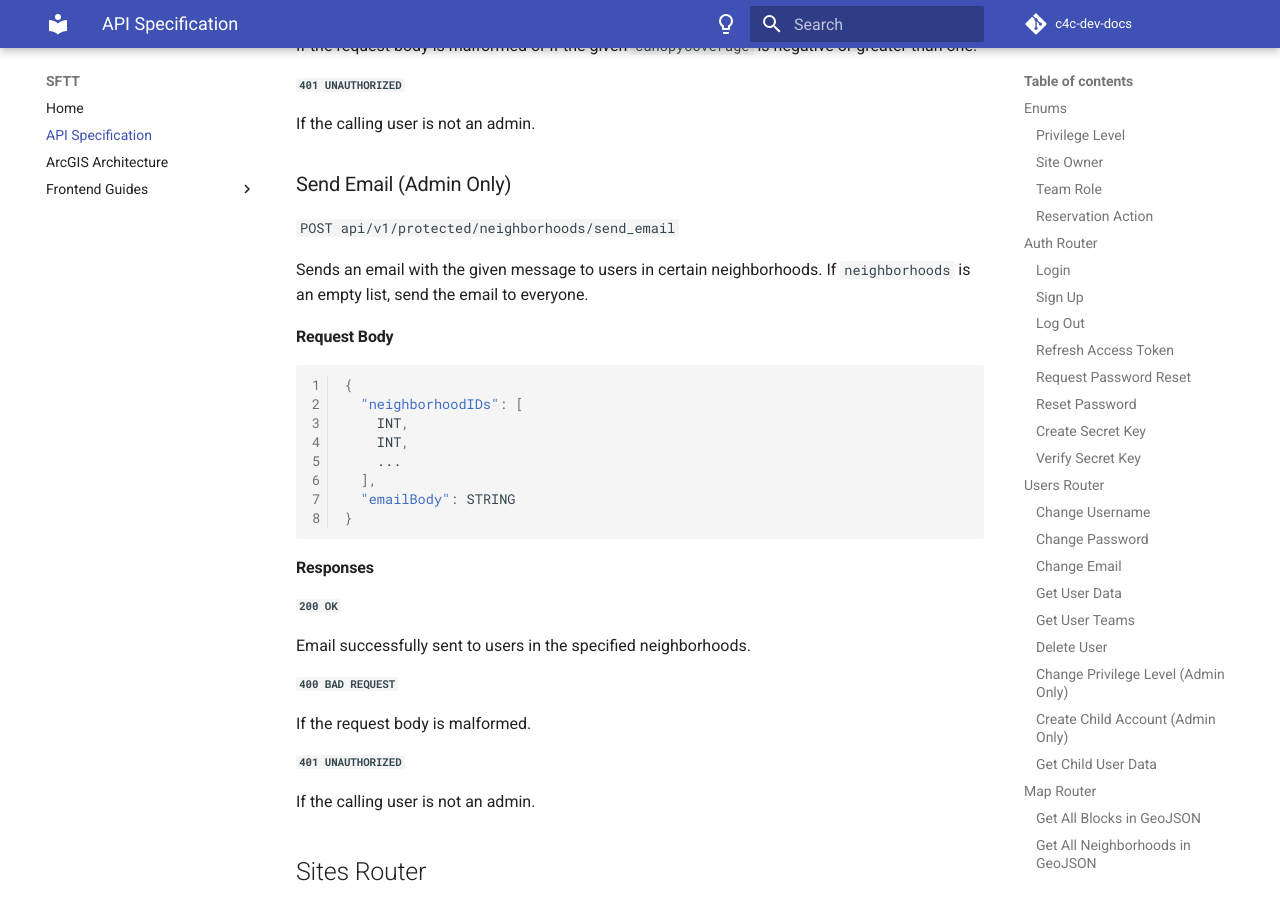
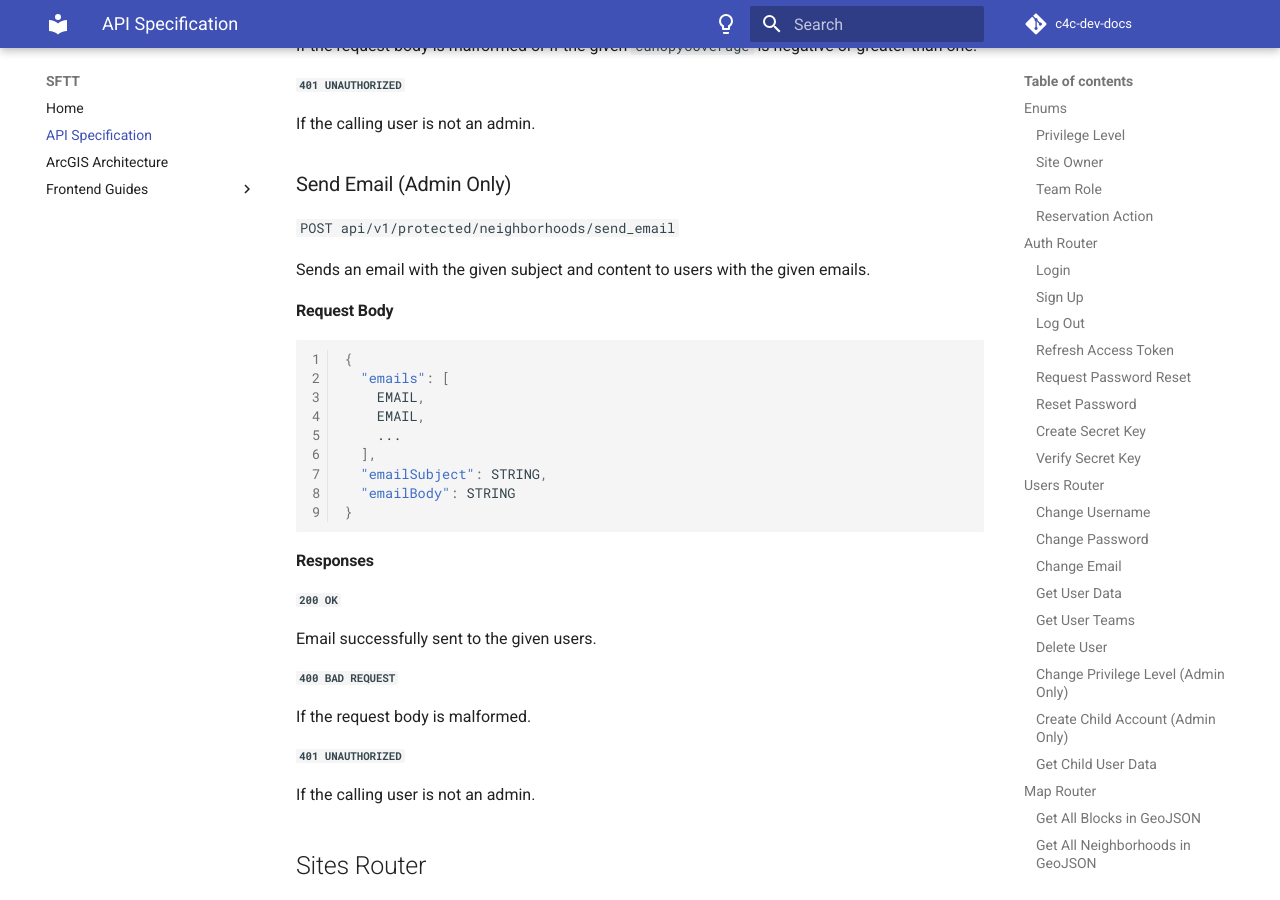
Before and after one commit to Code-4-Community/c4c-dev-docs, an MkDocs documentation site: the page built from docs/sftt/sftt-api-spec.md, in a window 1280 px wide and 900 px high, scrolled down 21780 px. Built offline with MkDocs 1.6.1 and Material for MkDocs 9.7.7, drawn with Linux system fonts in a browser that asks for light colours; comment, search, counter and statistics services are not loaded.

Commit message:
Update Send Email route docs

````diff
--- a/docs/sftt/sftt-api-spec.md
+++ b/docs/sftt/sftt-api-spec.md
@@ -990,16 +990,17 @@ If the calling user is not an admin.
 
 `POST api/v1/protected/neighborhoods/send_email`
 
-Sends an email with the given message to users in certain neighborhoods. If `neighborhoods` is an empty list, send the email to everyone.
-
-#### Request Body
-```json
-{
-  "neighborhoodIDs": [
-    INT,
-    INT,
+Sends an email with the given subject and content to users with the given emails.
+
+#### Request Body
+```json
+{
+  "emails": [
+    EMAIL,
+    EMAIL,
     ...
   ],
+  "emailSubject": STRING,
   "emailBody": STRING
 }
 ```
@@ -1008,7 +1009,7 @@ Sends an email with the given message to users in certain neighborhoods. If `nei
 
 ##### `200 OK`
 
-Email successfully sent to users in the specified neighborhoods.
+Email successfully sent to the given users.
 
 ##### `400 BAD REQUEST`
 
````
